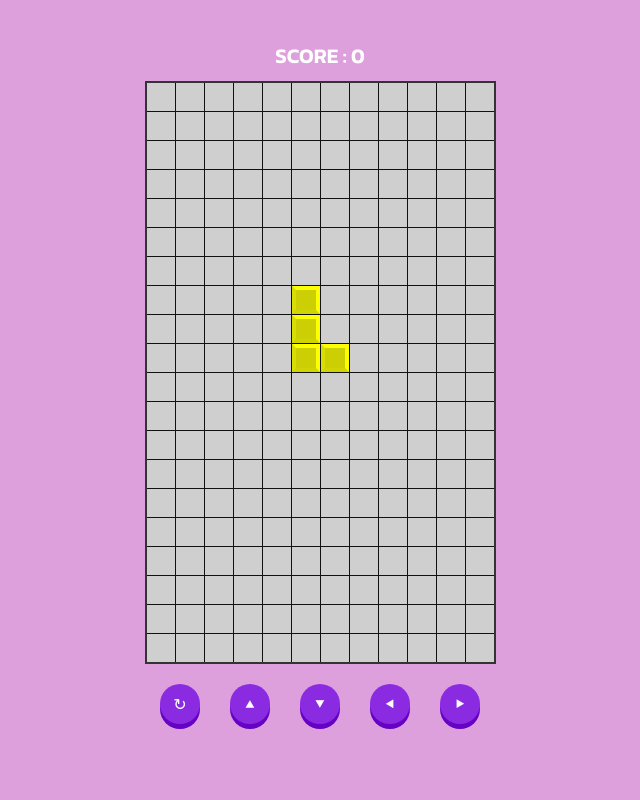
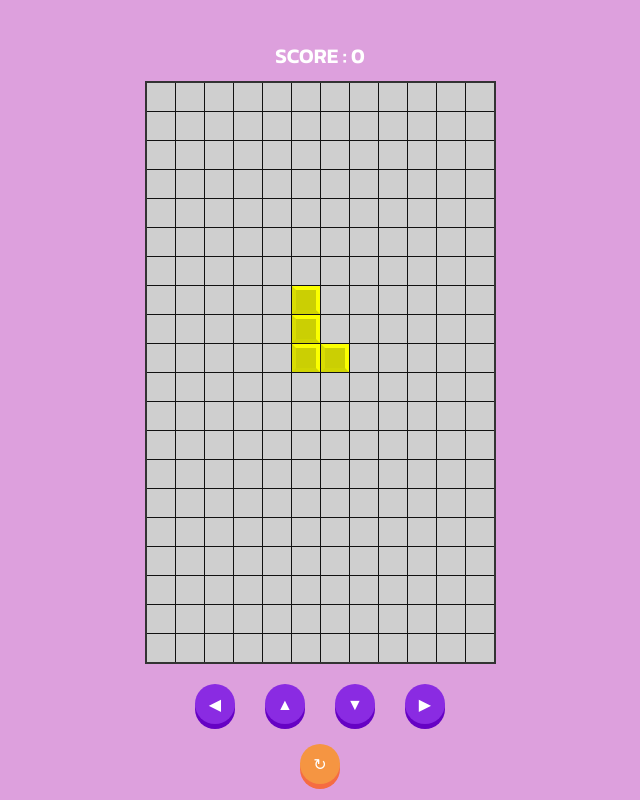
Before and after one commit to F9Uf/TETRIS, a Vue app: page / in a window 1280 px wide. Shown: the whole page, without its empty margins (320-960 px from the left). Built offline with nearby package versions, Linux system fonts and the light colour scheme.

Commit message:
fixed btn color & position

```diff
--- a/src/components/game/BaseButton.vue
+++ b/src/components/game/BaseButton.vue
@@ -1,22 +1,24 @@
 <template>
-    <div class="btn">
+    <div :class="`btn ${type ? 'btn-' + type : ''}`">
         {{ text }}
     </div>
 </template>
 
 <script>
 export default {
-    props: ['text']
+    props: ['text', 'type']
 }
 </script>
 
 <style lang="scss" scoped>
-$prim_btn: blueviolet;
-$sec_btn: rgb(102, 2, 196);
+$prim_btn1: blueviolet;
+$sec_btn1: rgb(102, 2, 196);
+$prim_btn2: #f59542;
+$sec_btn2: #f56c42;
 $text_btn: white;
 
 .btn {
-    background-color: $prim_btn;
+    background-color: $prim_btn1;
     width: 40px;
     height: 40px;
     border-radius: 100%;
@@ -26,20 +28,37 @@ $text_btn: white;
     justify-content: center;
     align-items: center;
     cursor: pointer;
-    box-shadow: 0px 5px $sec_btn;
+    box-shadow: 0px 5px $sec_btn1;
     position: block;
     z-index: 1;
 
     &:hover {
         position: relative;
-        box-shadow: 0px 3px $sec_btn;
+        box-shadow: 0px 3px $sec_btn1;
         top: 2px;
     }
     &:active {
         position: relative;
         box-shadow: 0px 0px;
         top: 5px;
-        background-color: $sec_btn;
+        background-color: $sec_btn1;
+    }
+}
+
+.btn.btn-2 {
+    background-color: $prim_btn2;
+    box-shadow: 0px 5px $sec_btn2;
+
+    &:hover {
+        position: relative;
+        box-shadow: 0px 3px $sec_btn2;
+        top: 2px;
+    }
+    &:active {
+        position: relative;
+        box-shadow: 0px 0px;
+        top: 5px;
+        background-color: $sec_btn2;
     }
 }
 </style>
--- a/src/components/game/Tetris.vue
+++ b/src/components/game/Tetris.vue
@@ -1,15 +1,23 @@
 <template>
-    <div class="wrapper">
-        <div class="tetris">
+    <div
+        class="wrapper"
+
+        @keypress.down="move('down')"
+        @keydown.left="move('left')"
+        @keyup.right="move('right')"
+    >
+        <div class="tetris" @keyup="move('sdflkjlk')">
             <display v-if="!gameOver" :text="`SCORE : ${score}`" />
-            <display v-if="gameOver" :text="`Game Over!! Your Score: ${score}`" />
+            <display v-if="gameOver" :text="`Game Over!! Your Score: ${score} 🚀`" />
             <stage :stage="stage"/>
             <div class="row">
-                <base-button @click.native="startGame()" text="↻" />
-                <base-button @click.native="move('up')" text="⯅" />
-                <base-button @click.native="move('down')" text="⯆" />
-                <base-button @click.native="move('left')" text="⯇" />
-                <base-button @click.native="move('right')" text="⯈" />
+                <base-button @click.native="move('left')" :type="1" text="◀" />
+                <base-button @click.native="move('up')" :type="1" text="▲" />
+                <base-button @click.native="move('down')" :type="1" text="▼" />
+                <base-button @click.native="move('right')" :type="1" text="▶" />
+            </div>
+            <div class="row">
+                <base-button @click.native="startGame()" :type="2" text="↻" />
             </div>
         </div>
     </div>
```
